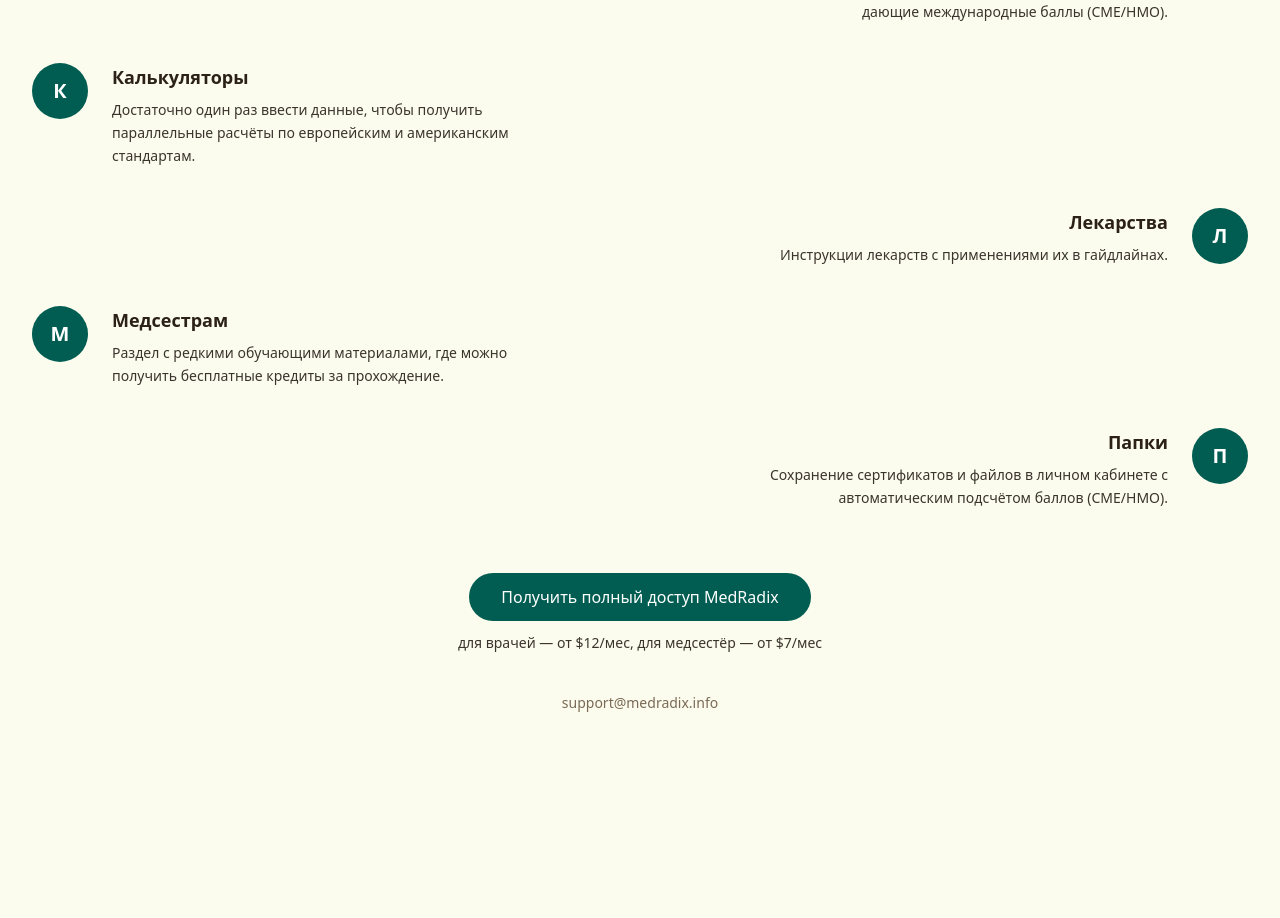
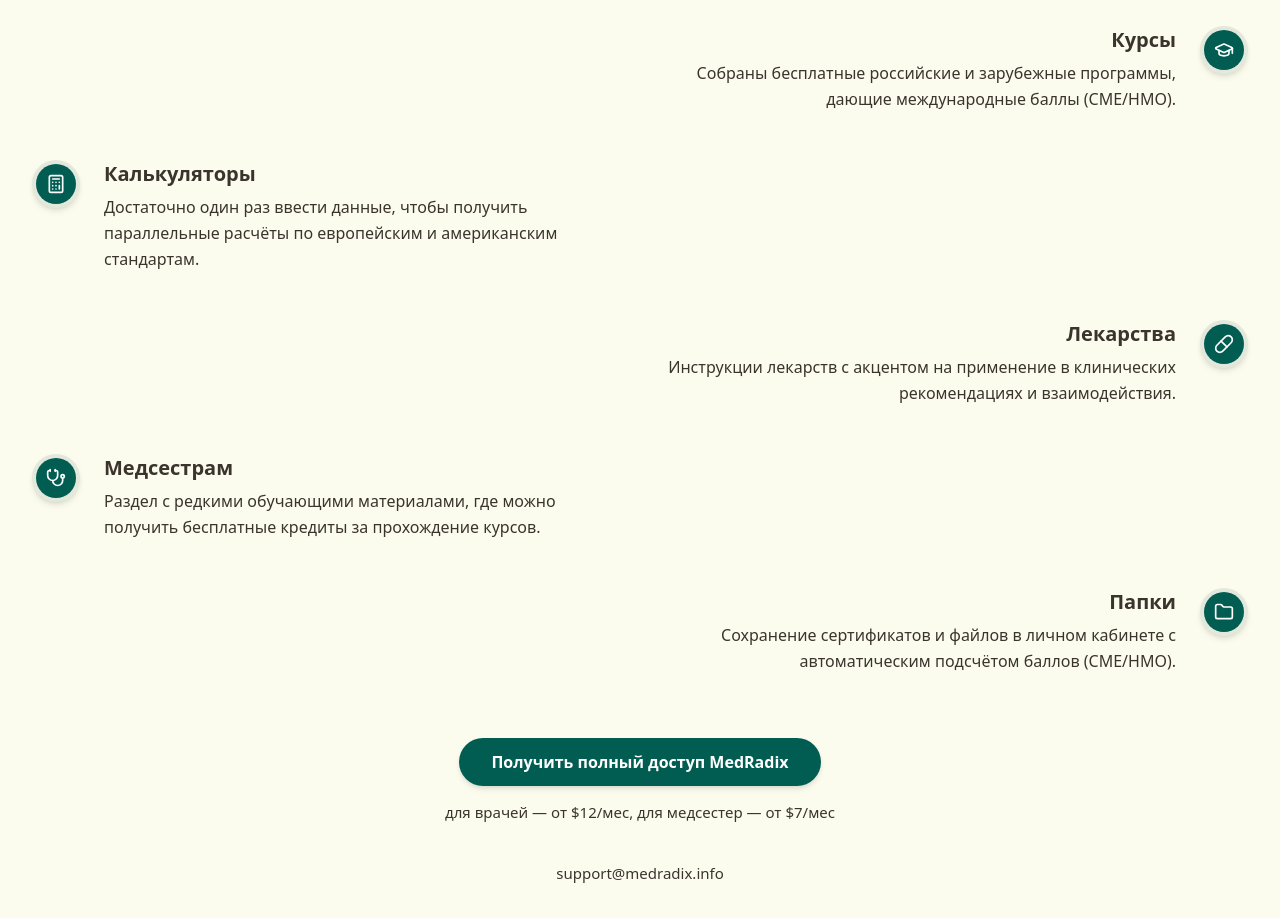
Before and after one commit to NMaryko/MedRadix, a Next.js app: page / in a window 1280 px wide. Shown: the part 1188-2106 px from the top of the page. Before the commit the page ends 2013 px from the top, so only its background shows below. Built offline with nearby package versions, Linux system fonts and the light colour scheme.

Commit message:
Refactor SECTIONS to use SectionItem type
Refactor sections to use SectionItem type and update IDs.

```diff
--- a/app/page.tsx
+++ b/app/page.tsx
@@ -1,6 +1,17 @@
 'use client';
 
 import { useState } from 'react';
+import {
+  Activity,
+  BookOpen,
+  FileText,
+  Mic,
+  GraduationCap,
+  Calculator,
+  Pill,
+  Stethoscope,
+  Folder,
+} from 'lucide-react';
 
 const SPECIALTIES: string[] = [
   'Все',
@@ -61,61 +72,96 @@ const NEWS = [
   },
 ];
 
-// Описание разделов для «шахматной» сетки
-const SECTIONS = [
+type SectionItem = {
+  id: string;
+  title: string;
+  description: string;
+  href: string;
+  icon: React.ComponentType<{ size?: number; className?: string }>;
+  variant: 'news' | 'default';
+};
+
+const SECTIONS: SectionItem[] = [
   {
-    id: 1,
+    id: 'news',
     title: 'Новое',
     description:
-      'Обновления по версиям гайдлайнов, свежим исследованиям и материалам, появляющимся на сайте MedRadix. Новые материалы помечены янтарной линией, которая показывает добавления за последние 14 дней (для новостей раздела «Гайды» — 60 дней).',
+      'Обновления по версиям гайдлайнов, свежим исследованиям и материалам на MedRadix. Новые материалы помечены янтарной линией и остаются в разделе «Новое» 14 дней. Новости по гайдам дополнительно сохраняются в этом разделе до 60 дней.',
+    href: '/news',
+    icon: Activity,
+    variant: 'news',
   },
   {
-    id: 2,
+    id: 'guides',
     title: 'Гайды',
     description:
       'Европейские клинические рекомендации, сопоставленные с американскими гайдами, с регулярным обновлением версий и ключевых изменений.',
+    href: '/guides',
+    icon: BookOpen,
+    variant: 'default',
   },
   {
-    id: 3,
+    id: 'articles',
     title: 'Статьи',
     description:
       'Самые свежие исследования из ключевых медицинских журналов мира, краткие выводы, цифры и ссылки на оригиналы.',
+    href: '/articles',
+    icon: FileText,
+    variant: 'default',
   },
   {
-    id: 4,
+    id: 'experts',
     title: 'Голос эксперта',
     description:
-      'Комментарии ведущих специалистов по ключевым исследованиям и рекомендациям, со ссылками на оригиналы.',
+      'Комментарии ведущих специалистов по ключевым исследованиям и рекомендациям, со ссылками на оригинальные источники.',
+    href: '/experts',
+    icon: Mic,
+    variant: 'default',
   },
   {
-    id: 5,
+    id: 'courses',
     title: 'Курсы',
     description:
       'Собраны бесплатные российские и зарубежные программы, дающие международные баллы (CME/НМО).',
+    href: '/courses',
+    icon: GraduationCap,
+    variant: 'default',
   },
   {
-    id: 6,
+    id: 'calculators',
     title: 'Калькуляторы',
     description:
       'Достаточно один раз ввести данные, чтобы получить параллельные расчёты по европейским и американским стандартам.',
+    href: '/calculators',
+    icon: Calculator,
+    variant: 'default',
   },
   {
-    id: 7,
+    id: 'drugs',
     title: 'Лекарства',
     description:
-      'Инструкции лекарств с применениями их в гайдлайнах.',
+      'Инструкции лекарств с акцентом на применение в клинических рекомендациях и взаимодействия.',
+    href: '/drugs',
+    icon: Pill,
+    variant: 'default',
   },
   {
-    id: 8,
+    id: 'nurses',
     title: 'Медсестрам',
     description:
-      'Раздел с редкими обучающими материалами, где можно получить бесплатные кредиты за прохождение.',
+      'Раздел с редкими обучающими материалами, где можно получить бесплатные кредиты за прохождение курсов.',
+    href: '/nurses',
+    icon: Stethoscope,
+    variant: 'default',
   },
   {
-    id: 9,
+    id: 'folders',
     title: 'Папки',
     description:
       'Сохранение сертификатов и файлов в личном кабинете с автоматическим подсчётом баллов (CME/НМО).',
+    href: '/folders',
+    icon: Folder,
+    variant: 'default',
   },
 ];
 
@@ -126,7 +172,7 @@ export default function HomePage() {
 
   return (
     <main className="bg-[#fcfcee] min-h-screen">
-      {/* --- БЛОК АФОРИЗМА (НЕ ТРОГАЛА, КАК У ТЕБЯ БЫЛО) --- */}
+      {/* Компактный блок афоризма сверху */}
       <section className="border-b border-gray-200">
         <div className="max-w-[1360px] mx-auto px-4 pt-4 pb-4">
           {/* ТРИ КОЛОНКИ: чип слева, афоризм по центру, фильтр справа */}
@@ -138,7 +184,7 @@ export default function HomePage() {
               </button>
             </div>
 
-            {/* Центральная колонка: афоризм по центру */}
+            {/* Центральная колонка: афоризм */}
             <div className="flex-shrink-0 text-center">
               <h2 className="text-2xl md:text-3xl font-semibold italic tracking-wide">
                 Mens sana in corpore sano
@@ -171,7 +217,7 @@ export default function HomePage() {
         </div>
       </section>
 
-      {/* --- СПИСОК НОВОСТЕЙ С МОЛНИЕЙ СЛЕВА (ТОЖЕ НЕ ТРОГАЛА) --- */}
+      {/* Список новостей с одной общей «молнией» слева */}
       <section className="relative max-w-[1360px] mx-auto px-4 pt-8 pb-16">
         {/* Жёлтая линия от нижней до верхней новости */}
         <div className="absolute left-10 top-2 bottom-2 flex items-stretch pointer-events-none">
@@ -186,7 +232,7 @@ export default function HomePage() {
                 <span className="h-4 w-[2px] bg-[#facc15] rounded-full" />
               </div>
 
-              {/* Кликабельная новость */}
+              {/* Кликабельная новость, шрифт чуть крупнее */}
               <a
                 href={item.href}
                 className="text-[16px] md:text-[17px] leading-relaxed text-[#3b342d] hover:text-[#015d52] transition-colors"
@@ -198,78 +244,83 @@ export default function HomePage() {
         </ul>
       </section>
 
-      {/* --- НОВЫЙ БЛОК: ШАХМАТКА РАЗДЕЛОВ + КНОПКА ДОСТУПА --- */}
-      <section className="max-w-[1360px] mx-auto px-4 pt-8 pb-20">
-        <div className="space-y-10">
-          {SECTIONS.map((section, index) => {
-            const isOdd = index % 2 === 0; // 1,3,5... (по человечески) выравниваем вправо
-            const isNovoe = section.title === 'Новое';
+      {/* ШАХМАТКА РАЗДЕЛОВ */}
+      <section className="max-w-[1360px] mx-auto px-4 pt-6 pb-20">
+        <div className="space-y-10 md:space-y-12">
+          {SECTIONS.map((item, index) => {
+            const isRight = index % 2 === 0; // 1,3,5,... справа; 2,4,6,... слева
+            const Icon = item.icon;
+            const isNews = item.variant === 'news';
 
-            const titleClasses = isNovoe
-              ? 'text-lg font-semibold text-[#e6a800]'
-              : 'text-lg font-semibold text-[#2b2115]';
+            const iconCircleClasses = isNews
+              ? 'bg-[#f59e0b]'
+              : 'bg-[#015d52]';
 
-            const textBlock = (
-              <div className="max-w-md">
-                <h3 className={titleClasses}>{section.title}</h3>
-                <p className="mt-2 text-sm leading-relaxed text-[#3b342d]">
-                  {section.description}
-                </p>
-              </div>
-            );
+            const titleClasses = isNews
+              ? 'text-[#e59e0b]'
+              : 'text-[#3b342d]';
 
-            const iconBlock = (
-              <div
-                className={`flex h-14 w-14 flex-none items-center justify-center rounded-full ${
-                  isNovoe ? 'bg-[#e6a800]' : 'bg-[#015d52]'
-                }`}
-              >
-                {/* Простая «иконка»: буква первого символа, белая */}
-                <span className="text-white text-xl font-semibold">
-                  {section.title[0]}
-                </span>
-              </div>
-            );
-
-            // нечётные (1,3,5...) — по правому краю, сначала текст, потом иконка
-            // чётные (2,4,6...) — по левому, сначала иконка, потом текст
             return (
               <div
-                key={section.id}
-                className={`flex items-start gap-6 ${
-                  isOdd ? 'justify-end text-right' : 'justify-start text-left'
-                }`}
+                key={item.id}
+                className={`flex ${isRight ? 'justify-end' : 'justify-start'}`}
               >
-                {isOdd ? (
-                  <>
-                    {textBlock}
-                    {iconBlock}
-                  </>
-                ) : (
-                  <>
-                    {iconBlock}
-                    {textBlock}
-                  </>
-                )}
+                <a
+                  href={item.href}
+                  className={`flex items-start gap-4 md:gap-6 group ${
+                    isRight ? 'text-right' : 'text-left'
+                  }`}
+                >
+                  {/* Для левого столбца: иконка слева, текст справа.
+                      Для правого столбца: текст слева, иконка справа. */}
+                  {!isRight && (
+                    <div className="flex h-12 w-12 flex-none items-center justify-center rounded-full shadow-md bg-[#013b35]/10">
+                      <div
+                        className={`flex h-10 w-10 items-center justify-center rounded-full ${iconCircleClasses}`}
+                      >
+                        <Icon size={20} className="text-white" />
+                      </div>
+                    </div>
+                  )}
+
+                  <div className="max-w-md md:max-w-lg">
+                    <h3
+                      className={`text-lg md:text-xl font-semibold ${titleClasses} group-hover:underline decoration-[#015d52]/60`}
+                    >
+                      {item.title}
+                    </h3>
+                    <p className="mt-1.5 text-[15px] md:text-[16px] leading-relaxed text-[#3b342d]">
+                      {item.description}
+                    </p>
+                  </div>
+
+                  {isRight && (
+                    <div className="flex h-12 w-12 flex-none items-center justify-center rounded-full shadow-md bg-[#013b35]/10">
+                      <div
+                        className={`flex h-10 w-10 items-center justify-center rounded-full ${iconCircleClasses}`}
+                      >
+                        <Icon size={20} className="text-white" />
+                      </div>
+                    </div>
+                  )}
+                </a>
               </div>
             );
           })}
         </div>
 
-        {/* Кнопка доступа и цены */}
-        <div className="mt-16 flex flex-col items-center gap-3">
-          <button className="px-8 py-3 rounded-full bg-[#015d52] text-white text-sm md:text-base font-medium hover:bg-[#01463d] transition-colors">
+        {/* Кнопка доступа и email */}
+        <div className="mt-16 text-center">
+          <button className="inline-flex items-center justify-center rounded-full bg-[#015d52] px-8 py-3 text-sm md:text-base font-semibold text-white shadow-md hover:bg-[#01463d] transition-colors">
             Получить полный доступ MedRadix
           </button>
-          <p className="text-sm text-[#3b342d]">
-            для врачей — от $12/мес, для медсестёр — от $7/мес
+          <p className="mt-4 text-sm md:text-[15px] text-[#3b342d]">
+            для врачей — от $12/мес, для медсестер — от $7/мес
+          </p>
+          <p className="mt-10 text-sm md:text-[15px] text-[#3b342d]">
+            support@medradix.info
           </p>
         </div>
-
-        {/* Почта поддержки внизу */}
-        <p className="mt-10 text-xs md:text-sm text-[#7a6a55] text-center">
-          support@medradix.info
-        </p>
       </section>
     </main>
   );
```
